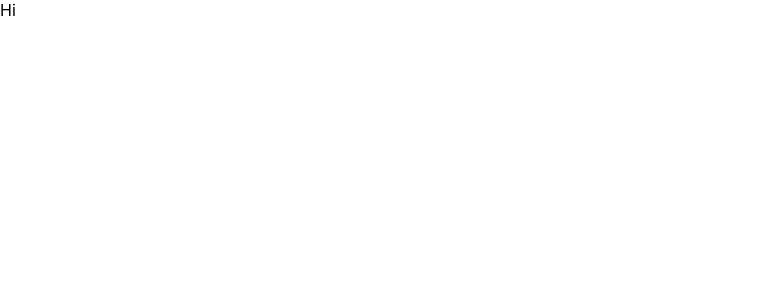
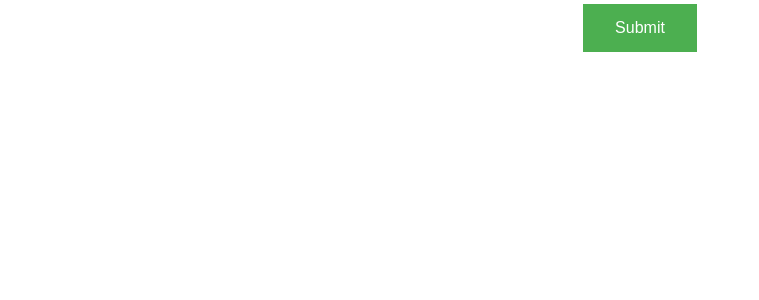
Before and after one commit to nikhilmaske-2001/Top20Words, a JavaScript app: page / in a window 1280 px wide. Shown: the top 300 px of the page, without its empty margins (0-759 px from the left). Built offline with nearby package versions, Linux system fonts and the light colour scheme; the HTML template or start-up script is replaced by a standard one.

Commit message:
Design a submit button.

```diff
--- /dev/null
+++ b/src/App.css
@@ -0,0 +1,17 @@
+.button-container {
+  display: flex;
+  justify-content: center;
+}
+
+.button {
+  background-color: #4caf50;
+  border: none;
+  color: white;
+  padding: 15px 32px;
+  text-align: center;
+  text-decoration: none;
+  display: inline-block;
+  font-size: 16px;
+  margin: 4px 2px;
+  cursor: pointer;
+}
--- a/src/App.js
+++ b/src/App.js
@@ -1,7 +1,13 @@
+import "./App.css";
+
 function App() {
   return (
     <div className="App">
-      Hi
+      <div className="button-container">
+        <button className="button">
+          Submit
+        </button>
+      </div>
     </div>
   );
 }
```
